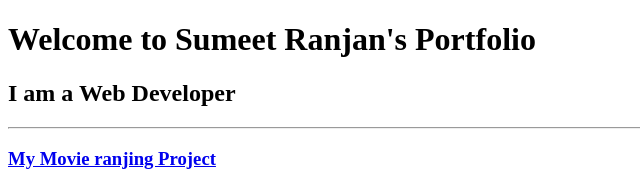
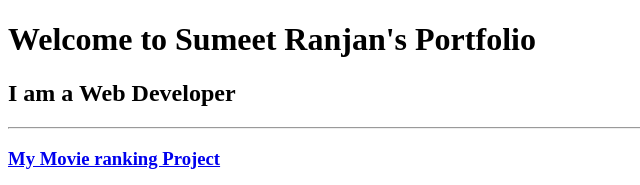
Before and after one commit to Sumeet-161/html-portfolio, a plain HTML site: page index.html in a window 1280 px wide. Shown: the top 185 px of the page, 0-640 px from the left. Drawn offline with Linux system fonts and the light colour scheme.

Commit message:
index.html

```diff
--- a/index.html
+++ b/index.html
@@ -25,7 +25,7 @@ https://developer.mozilla.org/en-US/docs/Web/HTML/Element/img#attr-height -->
     <h1>Welcome to Sumeet Ranjan's Portfolio</h1>
     <h2>I am a Web Developer</h2>
     <hr />
-    <h3><a href="./public/movie-ranking.html">My Movie ranjing Project</a></h3>
+    <h3><a href="./public/movie-ranking.html">My Movie ranking Project</a></h3>
     <img src="./assets/images/WebDev My fav movie of all time .png"height="300" alt="my movie ranking project preview" />
     <h3><a href="./public/birthday-invite.html">Birthday Invite Project</a></h3>
     <img src="./assets/images/WebDev Birthday invitation .png" height="500" alt="birthday invite project preview"/>
```
